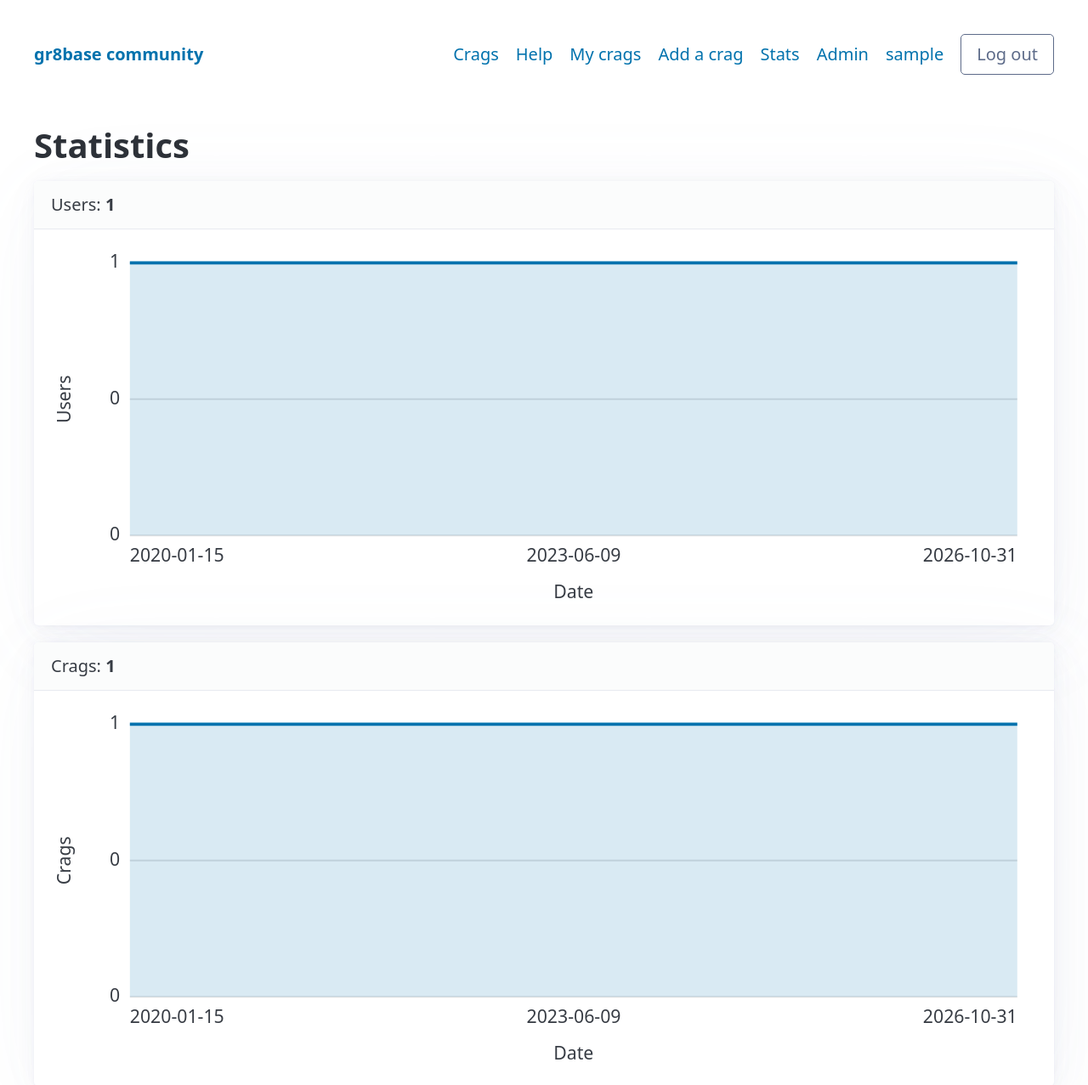
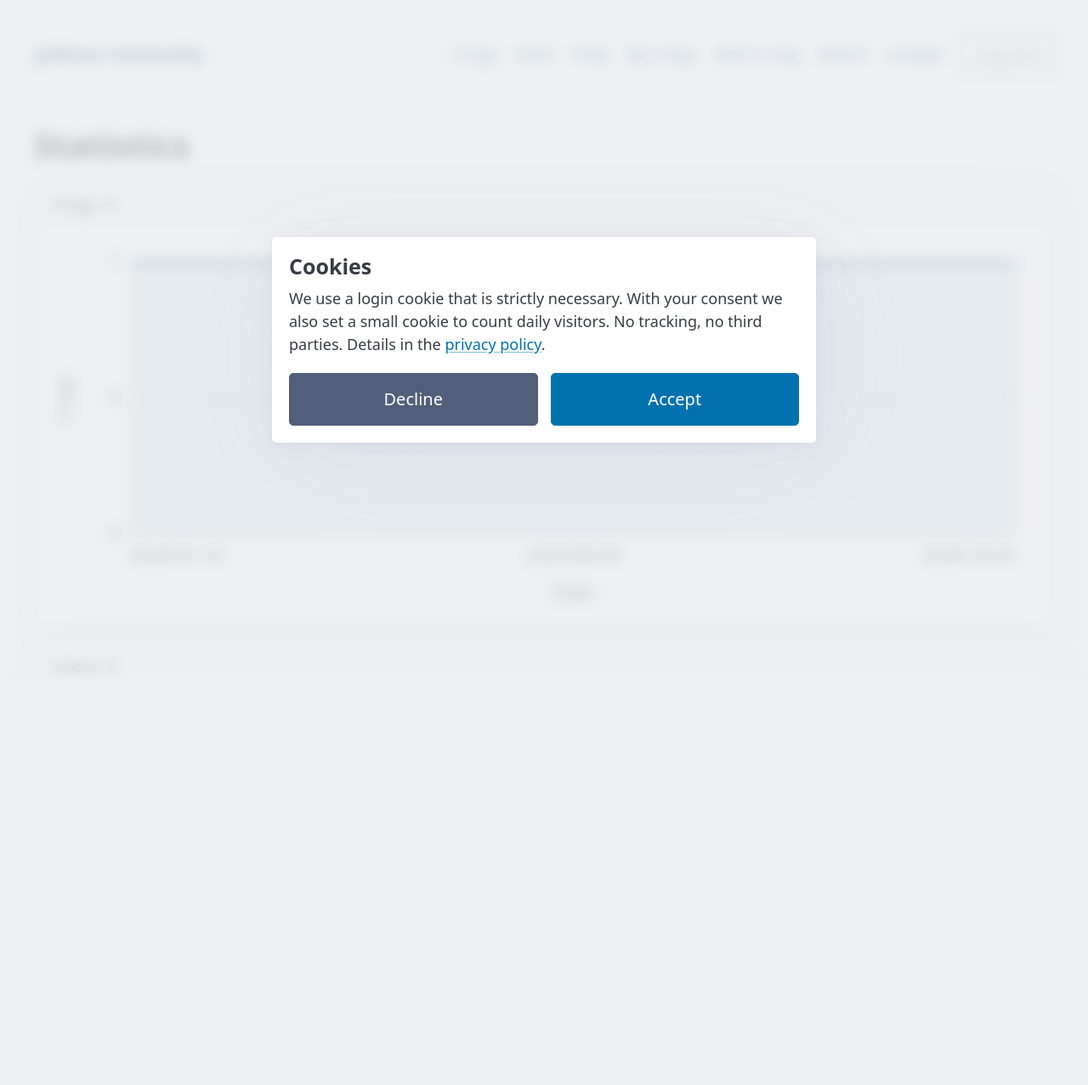
Before and after one commit to ripertio/gr8base-community, a Django app: page /stats/ in a window 1280 px wide. Shown: the top 1277 px of the page at 85% size. After the commit the page ends 791 px from the top, so only its background shows below. Run offline with Django 5.2, Linux system fonts and the light colour scheme; a user stored in the database is signed in; tables that the repository leaves empty hold one stand-in row (values such as "Sample post").

Commit message:
Add user and usage statistics (#51)
* adding top crag creators page

* count unique daily visitors via midnight-expiring cooki

* adding distictino between users and visitors count

* adding cookie banner

* having stats visiable for public

---------

Co-authored-by: ripertio <ripert@duck.com>

```diff
--- a/gr8base/settings.py
+++ b/gr8base/settings.py
@@ -69,6 +69,7 @@ MIDDLEWARE = [
     'django.contrib.messages.middleware.MessageMiddleware',
     'django.middleware.clickjacking.XFrameOptionsMiddleware',
     "allauth.account.middleware.AccountMiddleware",
+    "stats.middleware.UniqueVisitorMiddleware",
 ]
 
 AUTHENTICATION_BACKENDS = [
--- a/gr8base/urls.py
+++ b/gr8base/urls.py
@@ -4,7 +4,7 @@ from django.contrib import admin
 from django.shortcuts import render
 from django.urls import include, path
 from crags.views import crag_list
-from gr8base.views import doc_index, doc_page, healthz
+from gr8base.views import cookie_consent, doc_index, doc_page, healthz
 
 
 urlpatterns = [
@@ -14,6 +14,7 @@ urlpatterns = [
     path("stats/", include("stats.urls")),
     path("docs/", doc_index, name="docs"),
     path("docs/<slug:slug>/", doc_page, name="doc_page"),
+    path("cookies/", cookie_consent, name="cookie_consent"),
     path("healthz/", healthz, name="healthz"),
     path("admin/", admin.site.urls),
     path("accounts/", include("allauth.urls")),
--- a/static/css/main.css
+++ b/static/css/main.css
@@ -61,3 +61,10 @@
   .site-nav .nav-toggle,.site-nav .nav-burger{display:none}
   .site-nav .nav-links{display:flex;width:auto;flex-direction:row;align-items:center;margin-bottom:0}
 }
+.inline-form{display:inline;margin:0}
+.link-button{display:inline;width:auto;margin:0;padding:0;border:0;background:none;color:var(--pico-primary);font-size:inherit;text-decoration:underline;cursor:pointer}
+.cookie-banner article{max-width:32rem}
+.cookie-banner h2{font-size:1.25rem;margin-bottom:.5rem}
+.cookie-banner p{font-size:.9rem}
+.cookie-banner-actions{display:grid;grid-template-columns:1fr 1fr;gap:.75rem}
+.cookie-banner-actions button{margin:0}
--- a/stats/models.py
+++ b/stats/models.py
@@ -6,6 +6,7 @@ class DailyHits(models.Model):
 
     date = models.DateField(unique=True)
     count = models.PositiveIntegerField(default=0)
+    logged_in_count = models.PositiveIntegerField(default=0)
 
     class Meta:
         ordering = ["date"]
--- a/stats/templates/stats/_chart.html
+++ b/stats/templates/stats/_chart.html
@@ -22,5 +22,9 @@
     {% else %}
         <polygon points="{{ c.area }}" fill="var(--pico-primary)" fill-opacity="0.15" />
         <polyline points="{{ c.line }}" fill="none" stroke="var(--pico-primary)" stroke-width="2" />
+        {% if c.line2 %}
+            <polyline points="{{ c.line2 }}" fill="none" stroke="#d97706" stroke-width="2"
+                      stroke-dasharray="5 3" />
+        {% endif %}
     {% endif %}
 </svg>
--- a/stats/templates/stats/stats.html
+++ b/stats/templates/stats/stats.html
@@ -5,13 +5,46 @@
 {% block content %}
     <h1>Statistics</h1>
 
+
+    <article>
+        <header>Crags: <strong>{{ crags.latest }}</strong></header>
+        {% include "stats/_chart.html" with c=crags label="Crags over time" %}
+    </article>
     <article>
         <header>Users: <strong>{{ users.latest }}</strong></header>
         {% include "stats/_chart.html" with c=users label="Users over time" %}
     </article>
 
+    {% if is_admin %}
     <article>
-        <header>Crags: <strong>{{ crags.latest }}</strong></header>
-        {% include "stats/_chart.html" with c=crags label="Crags over time" %}
+        <header>Crag Kings &amp; Queens: the Top 3 Crag Creators</header>
+        {% if contributors.bars %}
+            <svg viewBox="0 0 {{ contributors.width }} {{ contributors.height }}" role="img"
+                 aria-label="Top crag creators" style="width: 100%; height: auto; font-size: 12px">
+                {% for b in contributors.bars %}
+                    <circle cx="14" cy="{{ b.mid }}" r="11" fill="{{ b.medal }}" />
+                    <text x="14" y="{{ b.mid }}" text-anchor="middle" dominant-baseline="central"
+                          font-weight="bold" fill="#fff">{{ b.rank }}</text>
+                    <text x="34" y="{{ b.mid }}" dominant-baseline="central"
+                          fill="currentColor">{{ b.name }}</text>
+                    <rect x="{{ contributors.left }}" y="{{ b.y }}" width="{{ b.w|floatformat:1 }}"
+                          height="28" fill="{{ b.medal }}" />
+                    <text x="{{ contributors.left|add:b.w|add:6 }}" y="{{ b.mid }}"
+                          dominant-baseline="central" fill="currentColor">{{ b.score }}</text>
+                {% endfor %}
+            </svg>
+            <small>Number of crags created. Only users with a public profile are named.</small>
+        {% else %}
+            <p>No contributions yet.</p>
+        {% endif %}
     </article>
+    <article>
+        <header>Daily visitors (unique browsers): <strong>{{ visitors_today }}</strong> today</header>
+        {% include "stats/_chart.html" with c=visitors label="Daily visitors" %}
+        <small>
+            <span style="color: var(--pico-primary)">&#9644;</span> All visitors
+            &nbsp; <span style="color: #d97706">&#9548;&#9548;</span> Logged-in users
+        </small>
+    </article>
+    {% endif %}
 {% endblock %}
--- a/stats/views.py
+++ b/stats/views.py
@@ -1,11 +1,13 @@
 from datetime import timedelta
 
 from django.contrib.auth import get_user_model
-from django.contrib.auth.decorators import user_passes_test
+from django.db.models import Count
 from django.shortcuts import render
 from django.utils import timezone
 
 from crags.models import Crag
+
+from .models import DailyHits
 
 WIDTH, HEIGHT = 600, 220
 LEFT, RIGHT, TOP, BOTTOM = 48, 12, 10, 44
@@ -28,9 +30,9 @@ def cumulative(dates, start, end):
     return series
 
 
-def chart(series, y_label, bars=False):
+def chart(series, y_label, bars=False, extra=None):
     """Turn [(date, value)] into SVG coordinates for the template."""
-    top = max((v for _, v in series), default=0) or 1
+    top = max((v for _, v in series + (extra or [])), default=0) or 1
     n = len(series)
     plot_w = WIDTH - LEFT - RIGHT
     plot_h = HEIGHT - TOP - BOTTOM
@@ -40,6 +42,10 @@ def chart(series, y_label, bars=False):
         (LEFT + i * step, base - (v / top) * plot_h) for i, (_, v) in enumerate(series)
     ]
     line = " ".join(f"{x:.1f},{y:.1f}" for x, y in points)
+    line2 = " ".join(
+        f"{LEFT + i * step:.1f},{base - (v / top) * plot_h:.1f}"
+        for i, (_, v) in enumerate(extra or [])
+    )
     mid = n // 2
     return {
         "width": WIDTH,
@@ -62,6 +68,7 @@ def chart(series, y_label, bars=False):
             for i, anchor in ((0, "start"), (mid, "middle"), (n - 1, "end"))
         ] if series else [],
         "line": line,
+        "line2": line2,
         "area": f"{LEFT},{base} {line} {points[-1][0]:.1f},{base}" if points else "",
         "bars": [
             {"x": f"{x - step * 0.4:.1f}", "y": f"{y:.1f}",
@@ -71,16 +78,67 @@ def chart(series, y_label, bars=False):
     }
 
 
-@user_passes_test(lambda u: u.is_active and u.is_staff, login_url="account_login")
+MEDALS = ("#d4af37", "#a8a9ad", "#cd7f32")  # gold, silver, bronze
+BAR_LEFT, BAR_H, BAR_GAP = 120, 28, 14
+
+
+def top_contributors(limit=3):
+    """Users who created the most crags.
+
+    Only users who made their profile public are named; everyone else is
+    shown as "Anonymous".
+    """
+    User = get_user_model()
+    users = User.objects.annotate(n_crags=Count("crags")).order_by("id")
+    scored = sorted(((u, u.n_crags) for u in users), key=lambda t: -t[1])
+    scored = [t for t in scored if t[1] > 0][:limit]
+    top = scored[0][1] if scored else 1
+    plot_w = WIDTH - BAR_LEFT - 48
+    bars = []
+    for i, (u, score) in enumerate(scored):
+        y = TOP + i * (BAR_H + BAR_GAP)
+        bars.append({
+            "name": u.username if u.profile_public else "Anonymous",
+            "score": score,
+            "y": y,
+            "mid": y + BAR_H / 2,
+            "w": max(score / top * plot_w, 2),
+            "medal": MEDALS[i],
+            "rank": i + 1,
+        })
+    return {
+        "width": WIDTH,
+        "height": TOP * 2 + max(len(bars), 1) * (BAR_H + BAR_GAP),
+        "left": BAR_LEFT,
+        "bars": bars,
+    }
+
+
 def stats(request):
-    today = timezone.now().date()
+    today = timezone.localdate()
     User = get_user_model()
 
     user_dates = [d.date() for d in User.objects.values_list("date_joined", flat=True)]
     crag_dates = [d.date() for d in Crag.objects.values_list("created_at", flat=True)]
     first = min(user_dates + crag_dates + [today - timedelta(days=29)])
 
-    return render(request, "stats/stats.html", {
+    context = {
         "users": chart(cumulative(user_dates, first, today), "Users"),
         "crags": chart(cumulative(crag_dates, first, today), "Crags"),
-    })
+    }
+
+    # visitors and contributors are for admins only
+    if request.user.is_active and request.user.is_staff:
+        rows = {d: (n, m) for d, n, m in DailyHits.objects.values_list(
+            "date", "count", "logged_in_count")}
+        days = [first + timedelta(days=i) for i in range((today - first).days + 1)]
+        visitors = [(d, rows.get(d, (0, 0))[0]) for d in days]
+        members = [(d, rows.get(d, (0, 0))[1]) for d in days]
+        context.update({
+            "is_admin": True,
+            "visitors": chart(visitors, "Visitors", extra=members),
+            "visitors_today": rows.get(today, (0, 0))[0],
+            "contributors": top_contributors(),
+        })
+
+    return render(request, "stats/stats.html", context)
--- a/templates/base.html
+++ b/templates/base.html
@@ -55,13 +55,13 @@
 
             <ul class="nav-links">
                 <li><a href="{% url 'crags:list' %}">Crags</a></li>
+                <li><a href="{% url 'stats:index' %}">Stats</a></li>
                 <li><a href="{% url 'docs' %}">Help</a></li>
 
                 {% if user.is_authenticated %}
                     <li><a href="{% url 'crags:mine' %}">My crags</a></li>
                     <li><a href="{% url 'crags:create' %}">Add a crag</a></li>
                     {% if user.is_staff %}
-                        <li><a href="{% url 'stats:index' %}">Stats</a></li>
                         <li><a href="{% url 'admin:index' %}">Admin</a></li>
                     {% endif %}
                     <li><a href="{% url 'profiles:detail' user.username %}">{{ user.username }}</a></li>
@@ -97,7 +97,7 @@
         {% block content %}
         {% endblock %}
 
-    </main>i
+    </main>
 
 
     <!-- Footer -->
@@ -122,12 +122,39 @@
                 <a href="{% url 'doc_page' 'privacy' %}">Privacy</a>
                 &middot;
                 <a href="{% url 'doc_page' 'terms' %}">Terms</a>
+                &middot;
+                <form method="post" action="{% url 'cookie_consent' %}" class="inline-form">
+                    {% csrf_token %}
+                    <input type="hidden" name="next" value="{{ request.path }}">
+                    <button type="submit" name="choice" value="reset" class="link-button">Cookie settings</button>
+                </form>
             </small>
 
         </div>
 
     </footer>
 
+    {% if request.COOKIES.cookie_consent != "yes" and request.COOKIES.cookie_consent != "no" %}
+        <dialog open class="cookie-banner" aria-labelledby="cookie-banner-title">
+            <article>
+                <form method="post" action="{% url 'cookie_consent' %}">
+                    {% csrf_token %}
+                    <input type="hidden" name="next" value="{{ request.get_full_path }}">
+                    <h2 id="cookie-banner-title">Cookies</h2>
+                    <p>
+                        We use a login cookie that is strictly necessary.
+                        With your consent we also set a small cookie to count daily visitors. No tracking,
+                        no third parties. Details in the <a href="{% url 'doc_page' 'privacy' %}">privacy policy</a>.
+                    </p>
+                    <div class="cookie-banner-actions">
+                        <button type="submit" name="choice" value="decline" class="secondary">Decline</button>
+                        <button type="submit" name="choice" value="accept">Accept</button>
+                    </div>
+                </form>
+            </article>
+        </dialog>
+    {% endif %}
+
     <script src="{% static 'js/photo-gallery.js' %}" defer></script>
     <script src="{% static 'js/location-picker.js' %}" defer></script>
 </body>
```
Also changed, not shown: content/privacy.md (+2 -0 lines), gr8base/views.py (+35 -1 lines), stats/middleware.py (added, +64 -0 lines), stats/tests.py (+92 -8 lines), stats/migrations/0002_dailyhits_logged_in_count.py (added).
